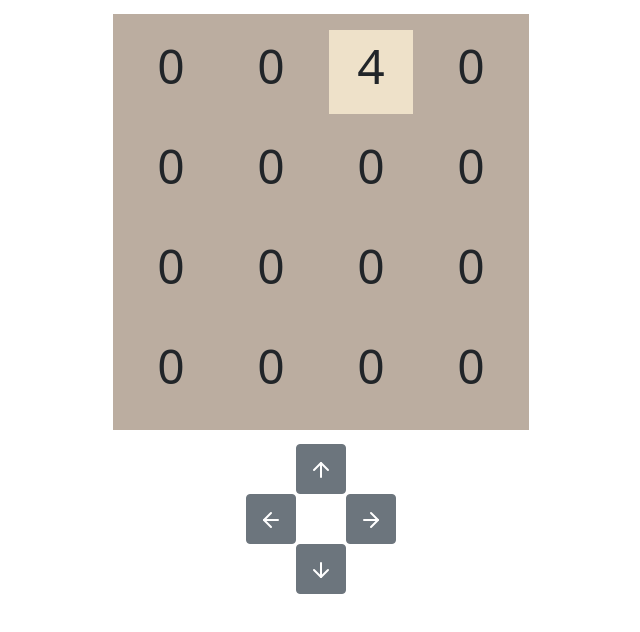
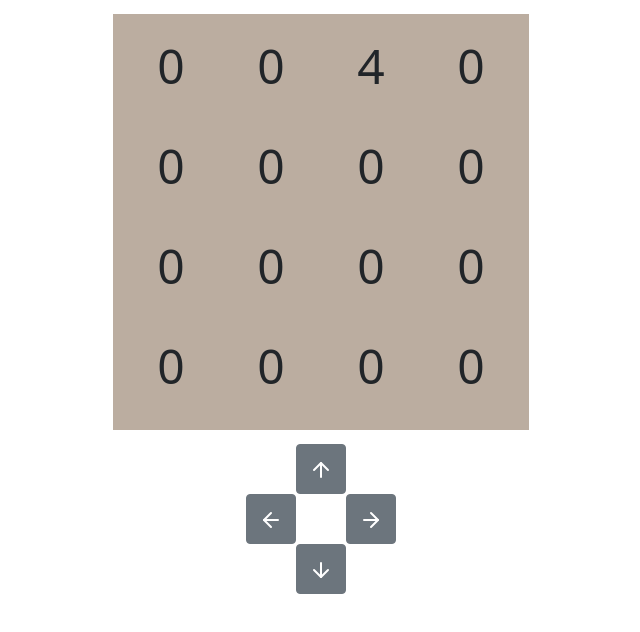
Before and after one commit to TrinityChristiana/2048, a React (Create React App) app: page / in a window 1280 px wide. Shown: the top 632 px of the page, without its empty margins (319-959 px from the left). Built offline with nearby package versions, Linux system fonts and the light colour scheme.

Commit message:
added colors

```diff
--- a/src/components/Tile/tile.scss
+++ b/src/components/Tile/tile.scss
@@ -1,15 +1,52 @@
 $colormap: (
-  '2': #ede4da,
-  '4': #eee1c9,
-  '8': #f3b379,
-  '16': #f79663,
-  '32': #f77d5f,
-  '64': #f75f3b,
-  '128': #edd073,
-  '256': #eecc61,
-  '512': grey,
-  '1024': black,
-  '2048': white,
+  '0': (
+    #ccc1b3,
+    #766e65,
+  ),
+  '2': (
+    #ede4da,
+    #766e65,
+  ),
+  '4': (
+    #eee1c9,
+    #766e65,
+  ),
+  '8': (
+    #f3b379,
+    #766e65,
+  ),
+  '16': (
+    #f79663,
+    #f8f6f1,
+  ),
+  '32': (
+    #f77d5f,
+    #f8f6f1,
+  ),
+  '64': (
+    #f75f3b,
+    #f8f6f1,
+  ),
+  '128': (
+    #edd073,
+    #f8f6f1,
+  ),
+  '256': (
+    #eecc61,
+    #f8f6f1,
+  ),
+  '512': (
+    grey,
+    #f8f6f1,
+  ),
+  '1024': (
+    black,
+    #f8f6f1,
+  ),
+  '2048': (
+    white,
+    #766e65,
+  ),
 );
 
 @each $name, $color in $colormap {
```
